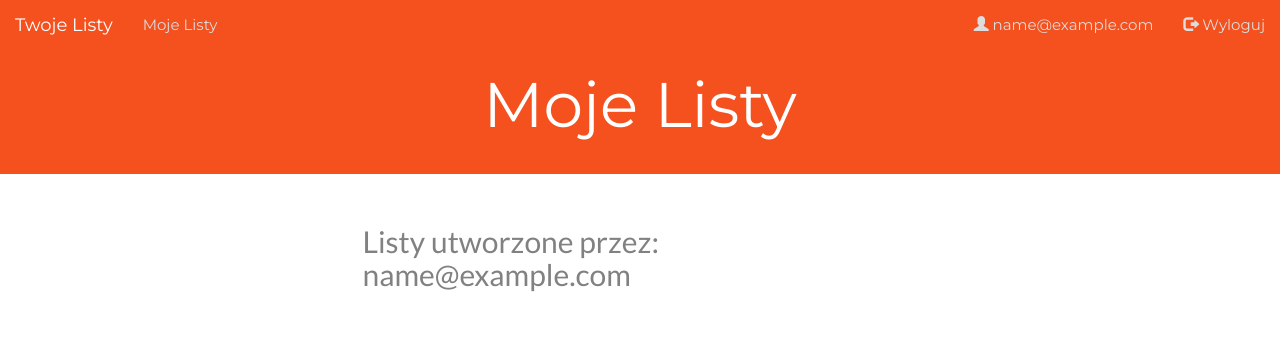
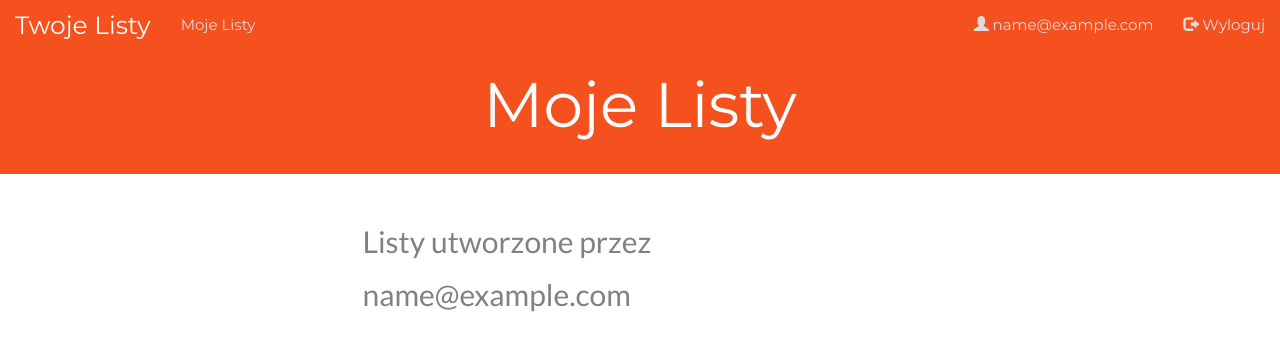
Before and after one commit to slaneslane/superlists, a Django app: template lists/templates/my_lists.html in a window 1280 px wide. Shown: the top 351 px of the page. Run offline with Django 3.2, Linux system fonts and the light colour scheme; the template is opened without the code that fills it: values that come from a table or form of the project are taken from there, others are empty; the visitor is signed in with stand-in values (Sample User, id 1); some libraries are stand-ins or nearby versions.

Commit message:
CSS + html

```diff
--- a/lists/static/base.css
+++ b/lists/static/base.css
@@ -10,6 +10,9 @@ body {
 }
 .navbar .navbar-form {
     border: 0;
+}
+.navbar-brand {
+    font-size: 25px;
 }
 .navbar-text {
     margin-left: 15px;
@@ -33,3 +36,6 @@ body {
 #id_text {
     margin-top: 2ex;
 }
+.my-lists {
+    font-size: 20px;
+}
--- a/lists/templates/my_lists.html
+++ b/lists/templates/my_lists.html
@@ -2,8 +2,9 @@
 {% block header-text %}Moje Listy{% endblock %}
 {% block list_form %}{% endblock %}
 {% block extra_content %}
-            <h2>Listy utworzone przez: {{ owner.email }}</h2>
-            <ul>
+            <h2>Listy utworzone przez</h2>
+            <h2>{{ owner.email }}</h2>
+            <ul class="my-lists">
             {% for list in owner.list_set.all %}
                 <li><a href="{{ list.get_absolute_url }}">{{ list.name }}</a></li>
             {% endfor %}
```
